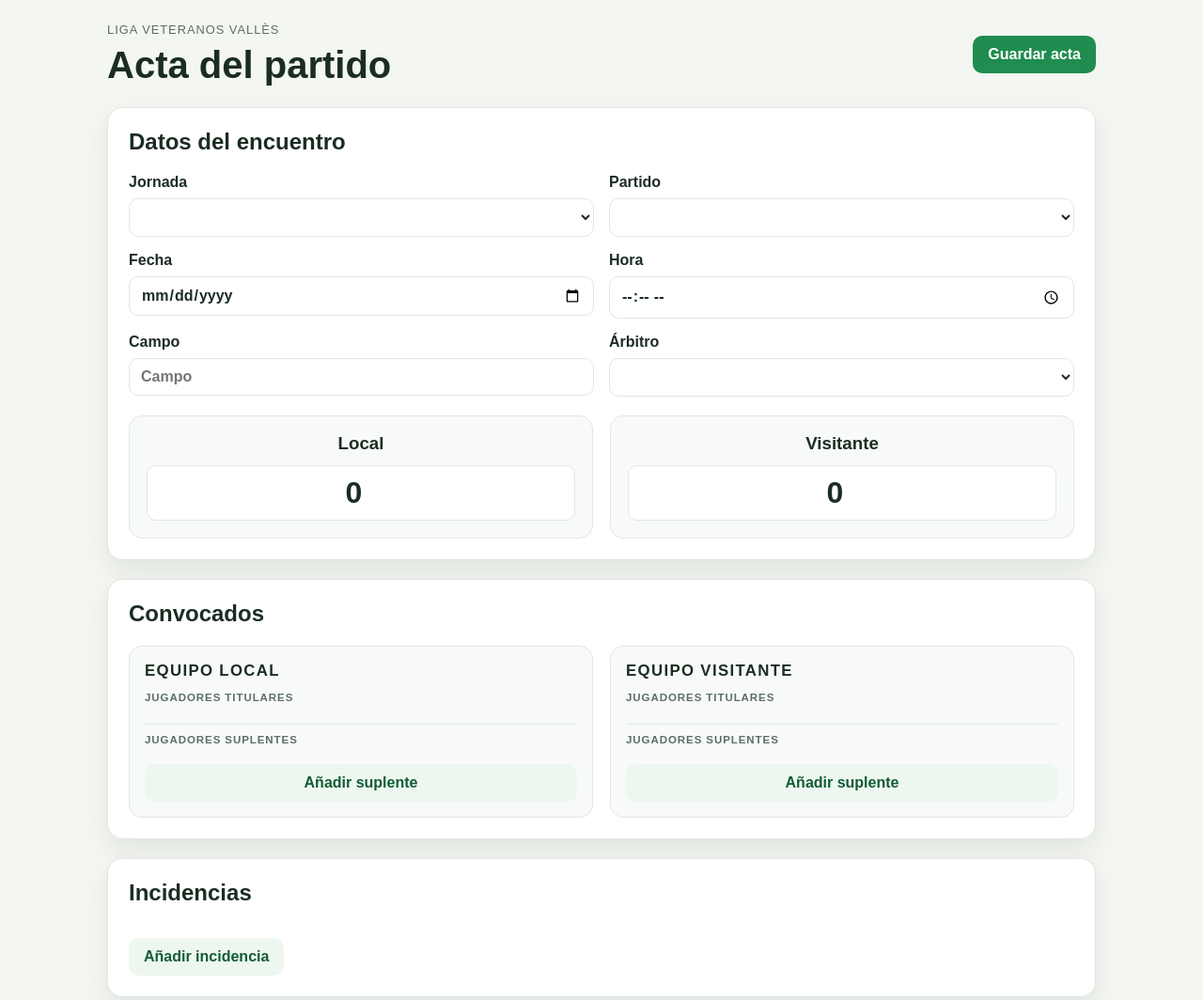
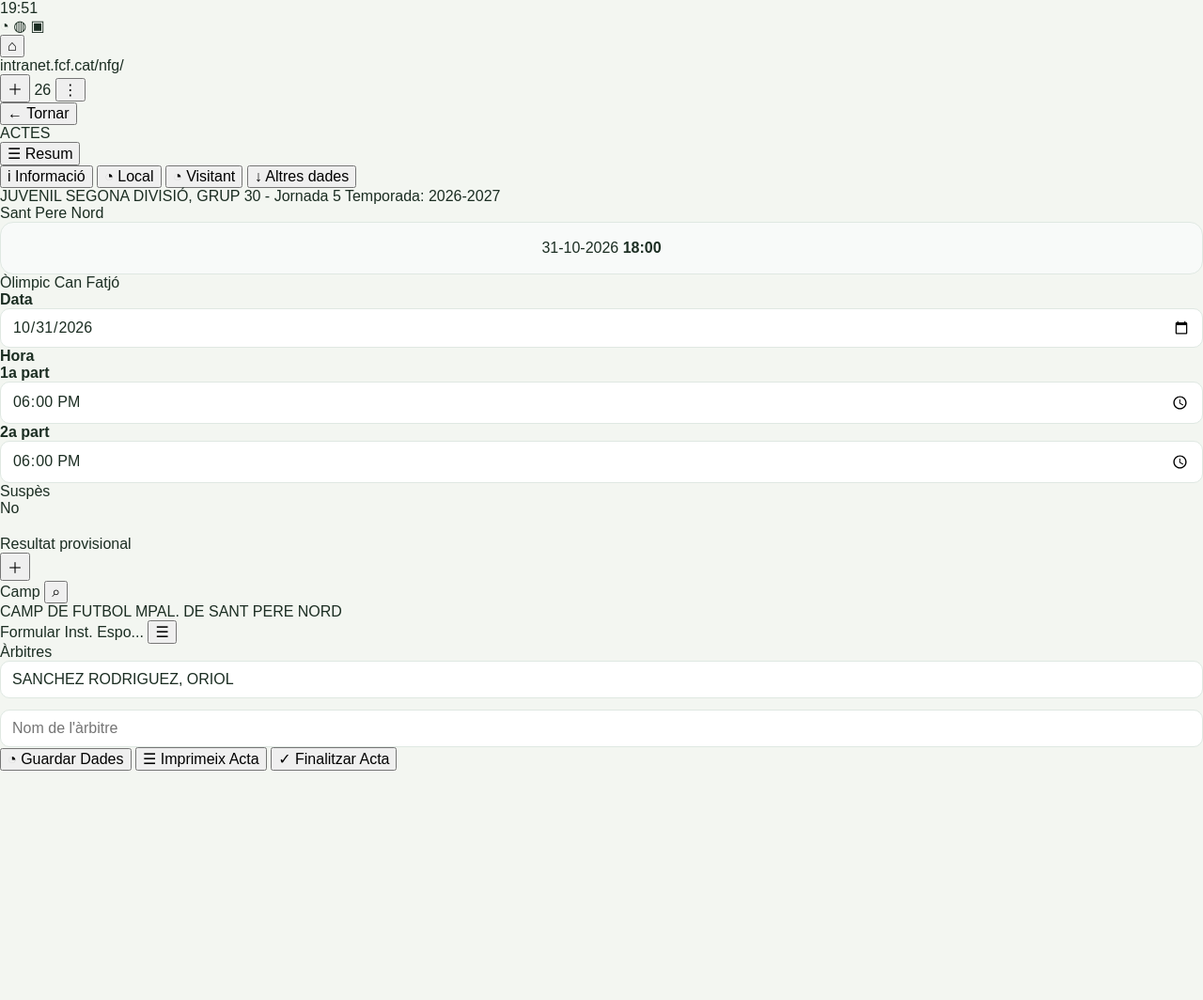
Before and after one commit to CarlosSD12345/liga-veteranos-valles-actas, a website: page app/index.html in a window 1280 px wide. Shown: the top 1064 px of the page at 94% size. After the commit the page ends 820 px from the top, so only its background shows below. Drawn offline with Linux system fonts and the light colour scheme.

Commit message:
Refine the acta screen to match the mobile app mockups more closely

```diff
--- a/app/index.html
+++ b/app/index.html
@@ -3,108 +3,72 @@
   <head>
     <meta charset="UTF-8" />
     <meta name="viewport" content="width=device-width, initial-scale=1.0" />
-    <title>Acta de partido | Liga Veteranos Vallès</title>
+    <title>Acta del partido | Liga Veteranos Vallès</title>
     <link rel="stylesheet" href="styles.css" />
   </head>
   <body>
-    <main class="app-shell">
-      <header class="topbar">
-        <div>
-          <p class="eyebrow">Liga Veteranos Vallès</p>
-          <h1>Acta del partido</h1>
+    <div class="phone-shell">
+      <header class="status-bar">
+        <div class="status-left">19:51</div>
+        <div class="status-right" aria-label="Estado del teléfono">
+          <span>◔</span>
+          <span>◍</span>
+          <span>▣</span>
         </div>
-        <button id="guardarActa" class="btn-primary">Guardar acta</button>
       </header>
 
-      <section class="card">
-        <h2>Datos del encuentro</h2>
+      <div class="browser-bar">
+        <button class="icon-button" aria-label="Inicio">⌂</button>
+        <div class="browser-address">intranet.fcf.cat/nfg/</div>
+        <div class="browser-actions">
+          <button class="icon-button" aria-label="Añadir">＋</button>
+          <span class="browser-badge">26</span>
+          <button class="icon-button" aria-label="Más opciones">⋮</button>
+        </div>
+      </div>
 
-        <div class="grid two-columns">
-          <label>
-            Jornada
-            <select id="jornadaSelect"></select>
-          </label>
+      <nav class="top-nav">
+        <button class="back-button" type="button">← Tornar</button>
+        <div class="brand-title">ACTES</div>
+        <button class="summary-button" type="button">☰ Resum</button>
+      </nav>
 
-          <label>
-            Partido
-            <select id="partidoSelect"></select>
-          </label>
+      <div class="tab-bar" role="tablist" aria-label="Tabs de l'acta">
+        <button class="tab is-active" type="button" data-tab="informacio" role="tab" aria-selected="true">
+          <span class="tab-icon">i</span>
+          <span>Informació</span>
+        </button>
+        <button class="tab" type="button" data-tab="local" role="tab" aria-selected="false">
+          <span class="tab-icon">◔</span>
+          <span>Local</span>
+        </button>
+        <button class="tab" type="button" data-tab="visitant" role="tab" aria-selected="false">
+          <span class="tab-icon">◔</span>
+          <span>Visitant</span>
+        </button>
+        <button class="tab" type="button" data-tab="altres" role="tab" aria-selected="false">
+          <span class="tab-icon">↓</span>
+          <span>Altres dades</span>
+        </button>
+      </div>
 
-          <label>
-            Fecha
-            <input id="fechaInput" type="date" />
-          </label>
+      <main id="contentPane" class="content-pane" aria-live="polite"></main>
 
-          <label>
-            Hora
-            <input id="horaInput" type="time" />
-          </label>
-
-          <label>
-            Campo
-            <input id="campoInput" type="text" placeholder="Campo" />
-          </label>
-
-          <label>
-            Árbitro
-            <select id="arbitroSelect"></select>
-          </label>
-        </div>
-
-        <div class="score-grid">
-          <div class="score-box">
-            <h3 id="localEquipo">Local</h3>
-            <input id="golesLocal" type="number" min="0" value="0" />
-          </div>
-
-          <div class="score-box">
-            <h3 id="visitanteEquipo">Visitante</h3>
-            <input id="golesVisitante" type="number" min="0" value="0" />
-          </div>
-        </div>
-      </section>
-
-      <section class="card">
-        <h2>Convocados</h2>
-        <div class="players-grid">
-          <div class="team-panel" data-team="local">
-            <h3 class="team-title">EQUIPO LOCAL</h3>
-            <div class="section-label">JUGADORES TITULARES</div>
-            <div id="convocadosLocal" class="player-table-container"></div>
-
-            <div class="section-divider"></div>
-            <div class="section-label">JUGADORES SUPLENTES</div>
-            <button type="button" class="btn-secondary add-suplente-btn" data-team="local">Añadir suplente</button>
-          </div>
-
-          <div class="team-panel" data-team="visitante">
-            <h3 class="team-title">EQUIPO VISITANTE</h3>
-            <div class="section-label">JUGADORES TITULARES</div>
-            <div id="convocadosVisitante" class="player-table-container"></div>
-
-            <div class="section-divider"></div>
-            <div class="section-label">JUGADORES SUPLENTES</div>
-            <button type="button" class="btn-secondary add-suplente-btn" data-team="visitante">Añadir suplente</button>
-          </div>
-        </div>
-      </section>
-
-      <section class="card">
-        <h2>Incidencias</h2>
-        <div id="incidenciasContainer" class="incidencias-list"></div>
-        <button id="addIncidencia" type="button" class="btn-secondary">Añadir incidencia</button>
-      </section>
-
-      <section class="card">
-        <h2>Observaciones</h2>
-        <textarea id="observaciones" rows="5" placeholder="Comentarios del árbitro..."></textarea>
-      </section>
-
-      <section class="card saved-actas-card">
-        <h2>Actas guardadas</h2>
-        <ul id="actasGuardadas" class="actas-list"></ul>
-      </section>
-    </main>
+      <footer class="bottom-bar">
+        <button type="button" class="bottom-action">
+          <span class="bottom-icon">◔</span>
+          <span>Guardar Dades</span>
+        </button>
+        <button type="button" class="bottom-action">
+          <span class="bottom-icon">☰</span>
+          <span>Imprimeix Acta</span>
+        </button>
+        <button type="button" class="bottom-action bottom-action--primary">
+          <span class="bottom-icon">✓</span>
+          <span>Finalitzar Acta</span>
+        </button>
+      </footer>
+    </div>
 
     <script src="app.js"></script>
   </body>
```
